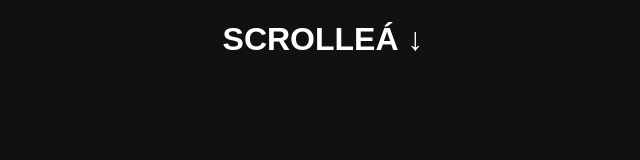
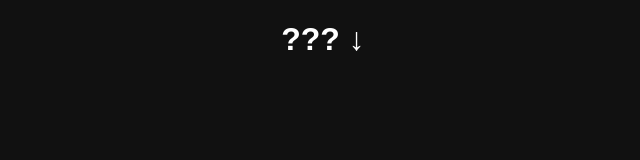
Before and after one commit to lisandrogarcitas-rgb/KJJJ, a plain HTML site: page index.html in a window 1280 px wide. Shown: the top 160 px of the page, without its empty margins (317-957 px from the left). Drawn offline with Linux system fonts and the light colour scheme; files whose address does not match are found by name.

Commit message:
Update index.html

```diff
--- a/index.html
+++ b/index.html
@@ -11,7 +11,7 @@
 <body>
 
 <div class="spacer">
-    <h1>SCROLLEÁ ↓</h1>
+    <h1>??? ↓</h1>
 </div>
 
 <section id="section">
```
